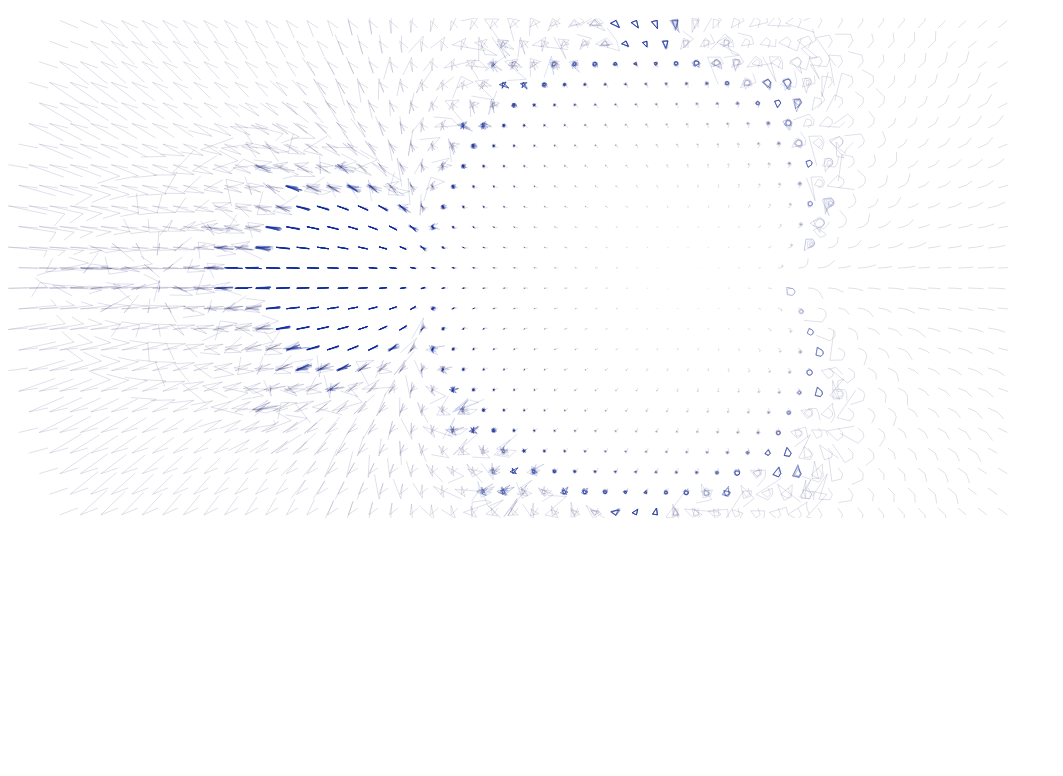
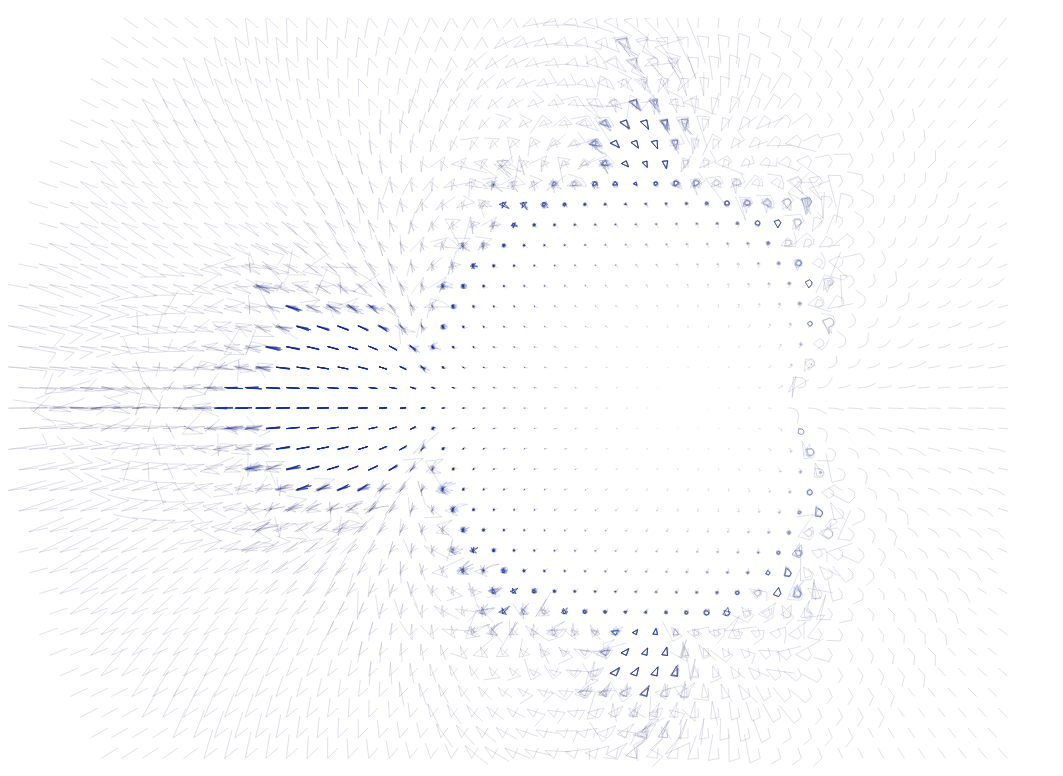
Before and after one commit to mocoso/mandlebrot-mini-plots, a website built with webpack: page index.html in a window 1280 px wide. Shown: the part 48-824 px from the top of the page, without its empty margins (0-1063 px from the left). Before the commit the page ends 800 px from the top, so only its background shows below. Built offline with nearby package versions, Linux system fonts and the light colour scheme.

Commit message:
Make canvas taller

```diff
--- a/index.html
+++ b/index.html
@@ -4,7 +4,7 @@
   </head>
   <body>
     <h1>Mandlebrot Mini Plots</h1>
-    <canvas id="plot" width="1000" height="500">This page relies on canvas</canvas>
+    <canvas id="plot" width="1000" height="750">This page relies on canvas</canvas>
     <script type="module" src="bundle.js"></script>
   </body>
 </html>
```
